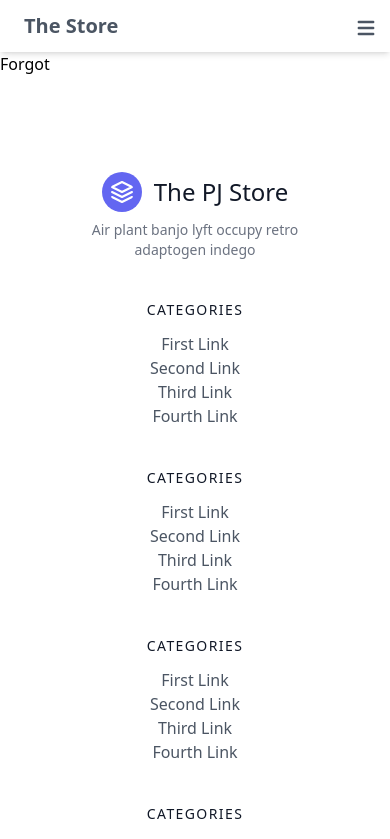
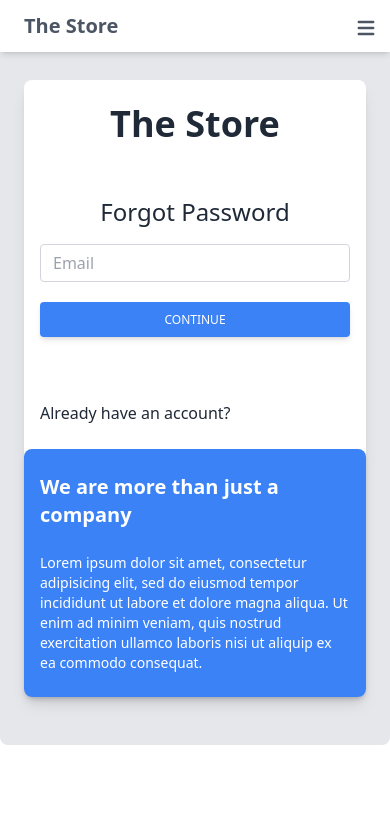
Before and after one commit to prajwal080501/thepjstore, a Next.js app: page /forgot in a window 390 px wide. Shown: the top 839 px of the page. Built offline with nearby package versions, Linux system fonts and the light colour scheme.

Commit message:
fixed mobile menu issues

```diff
--- a/components/MobileMenu.js
+++ b/components/MobileMenu.js
@@ -28,9 +28,9 @@ const MobileMenu = ({ menuOpen, handleOpen }) => {
               </p>
             </Link> */}
                 <div className=" w-full flex items-center justify-center">
-                    <button className="inline-flex hover:bg-blue-600 items-center bg-blue-500 border-0 py-1 px-3 text-white focus:outline-none duration-300 ease-linear shadow-md active:shadow-sm active:scale-90 rounded text-base md:mt-0">
-                        Button
-                    </button>
+                    <Link href={'/login'} className="inline-flex hover:bg-blue-600 items-center bg-blue-500 border-0 py-1 px-3 text-white focus:outline-none duration-300 ease-linear shadow-md active:shadow-sm active:scale-90 rounded text-base md:mt-0">
+                        Login
+                    </Link>
                         <ShoppingBagIcon onClick={handleOpen} className="h-6 w-6 ml-8 text-gray-900 align-middle hover:text-blue-500 duration-300 ease-linear cursor-pointer hover:scale-110" />
                 </div>
             </nav>
--- a/package.json
+++ b/package.json
@@ -12,6 +12,7 @@
     "@heroicons/react": "^1.0.6",
     "autoprefixer": "^10.4.7",
     "framer-motion": "^6.4.3",
+    "mongoose": "^6.4.4",
     "next": "12.2.0",
     "postcss": "^8.4.14",
     "react": "18.2.0",
--- a/pages/forgot.js
+++ b/pages/forgot.js
@@ -1,8 +1,77 @@
 import React from 'react'
-
+import { motion } from 'framer-motion'
+import Link from 'next/link'
+import Head from 'next/head'
 const Forgot = () => {
   return (
-    <div>Forgot</div>
+    <motion.section
+    initial={{opacity:0, y : -100}}
+    animate={{opacity:1, y : 0}}
+    transition={{ duration:1, ease:'easeInOut'}}
+    className="h-full -mt-6 gradient-form bg-gray-200 md:h-screen rounded-lg">
+      <Head>
+        <title>Forgot Password | The Store</title>
+      </Head>
+      <div className="container py-12 px-6 h-full">
+        <div className="flex justify-center items-center flex-wrap h-full g-6 text-gray-800">
+          <div className="xl:w-10/12">
+            <div className="block bg-white shadow-lg rounded-lg">
+              <div className="lg:flex lg:flex-wrap g-0">
+                <div className="lg:w-6/12 px-4 md:px-0">
+                  <div className="md:p-12 md:mx-6">
+                    <div className="text-center">
+                      <h4 className="text-4xl font-bold mt-1 mb-12 pb-1 pt-6 md:pt-0">The Store</h4>
+                    </div>
+                    <form>
+                      <p className="mb-4 font-medium text-2xl text-center">Forgot Password</p>
+
+                      <div className="mb-4">
+                        <input
+                          type="email"
+                          className="form-control block w-full px-3 py-1.5 text-base font-normal text-gray-700 bg-white bg-clip-padding border border-solid border-gray-300 rounded transition ease-in-out m-0 focus:text-gray-700 focus:bg-white focus:border-blue-600 focus:outline-none"
+                          id="exampleFormControlInput1"
+                          placeholder="Email"
+                        />
+                      </div>
+                      <div className="text-center pt-1 mb-12 pb-1">
+                        <button
+                          className="inline-block px-6 py-2.5 text-white font-medium text-xs leading-tight uppercase rounded shadow-md bg-blue-500 hover:bg-blue-700 hover:shadow-lg focus:shadow-lg focus:outline-none focus:ring-0 active:shadow-lg transition duration-300 active:scale-95 active:shadow-none ease-in-out w-full mb-3"
+                          type="button"
+                          data-mdb-ripple="true"
+                          data-mdb-ripple-color="light"
+
+                        >
+                         Continue
+                        </button>
+                      </div>
+                      <div className="flex items-center hover:text-blue-500  duration-300 justify-between pb-6">
+                        <Link className="mb-0 mr-2 " href={'/login'}>Already have an account?</Link>
+
+                      </div>
+                    </form>
+                  </div>
+                </div>
+                <div
+                  className="lg:w-6/12 flex items-center lg:rounded-r-lg rounded-b-lg lg:rounded-bl-none"
+
+                >
+                  <div className="text-white rounded-lg shadow-md px-4 py-6 md:p-12  bg-blue-500 h-full w-full flex flex-col justify-center">
+                    <h4 className="text-xl font-semibold mb-6">We are more than just a company</h4>
+                    <p className="text-sm">
+                      Lorem ipsum dolor sit amet, consectetur adipisicing elit, sed do eiusmod
+                      tempor incididunt ut labore et dolore magna aliqua. Ut enim ad minim veniam,
+                      quis nostrud exercitation ullamco laboris nisi ut aliquip ex ea commodo
+                      consequat.
+                    </p>
+
+                  </div>
+                </div>
+              </div>
+            </div>
+          </div>
+        </div>
+      </div>
+    </motion.section>
   )
 }
 
--- a/pages/login.js
+++ b/pages/login.js
@@ -19,17 +19,17 @@ const Login = () => {
               <div className="lg:flex lg:flex-wrap g-0">
                 <div className="lg:w-6/12 px-4 md:px-0">
                   <div className="md:p-12 md:mx-6">
-                    <div className="text-center">
+                    <div className="">
                       <h4 className="text-4xl font-bold mt-1 mb-12 pb-1 pt-6 md:pt-0">The Store</h4>
                     </div>
                     <form>
-                      <p className="mb-4">Please login to your account</p>
+                      <p className="mb-4 font-medium text-2xl text-center">Login</p>
                       <div className="mb-4">
                         <input
-                          type="text"
+                          type="email"
                           className="form-control block w-full px-3 py-1.5 text-base font-normal text-gray-700 bg-white bg-clip-padding border border-solid border-gray-300 rounded transition ease-in-out m-0 focus:text-gray-700 focus:bg-white focus:border-blue-600 focus:outline-none"
                           id="exampleFormControlInput1"
-                          placeholder="Username"
+                          placeholder="Email"
                         />
                       </div>
                       <div className="mb-4">
--- a/pages/signup.js
+++ b/pages/signup.js
@@ -20,7 +20,7 @@ const Signup = () => {
               <div className="lg:flex lg:flex-wrap g-0">
                 <div className="lg:w-6/12 px-4 md:px-0">
                   <div className="md:p-12 md:mx-6">
-                    <div className="text-center">
+                    <div className="">
                       <h4 className="text-4xl font-bold mt-1 mb-12 pb-1 pt-6 md:pt-0">The Store</h4>
                     </div>
                     <form>
@@ -30,7 +30,15 @@ const Signup = () => {
                           type="text"
                           className="form-control block w-full px-3 py-1.5 text-base font-normal text-gray-700 bg-white bg-clip-padding border border-solid border-gray-300 rounded transition ease-in-out m-0 focus:text-gray-700 focus:bg-white focus:border-blue-600 focus:outline-none"
                           id="exampleFormControlInput1"
-                          placeholder="Username"
+                          placeholder="Name"
+                        />
+                      </div>
+                      <div className="mb-4">
+                        <input
+                          type="email"
+                          className="form-control block w-full px-3 py-1.5 text-base font-normal text-gray-700 bg-white bg-clip-padding border border-solid border-gray-300 rounded transition ease-in-out m-0 focus:text-gray-700 focus:bg-white focus:border-blue-600 focus:outline-none"
+                          id="exampleFormControlInput1"
+                          placeholder="Email"
                         />
                       </div>
                       <div className="mb-4">
@@ -51,7 +59,6 @@ const Signup = () => {
                         >
                           Sign Up
                         </button>
-                        <Link className="text-gray-500" href={'/forgot'}>Forgot password?</Link>
                       </div>
                       <div className="flex items-center hover:text-blue-500  duration-300 justify-between pb-6">
                         <Link className="mb-0 mr-2 " href={'/login'}>Already have an account?</Link>
```
Also changed, not shown: 2 other files (tests, documents, lock files or other folders).
